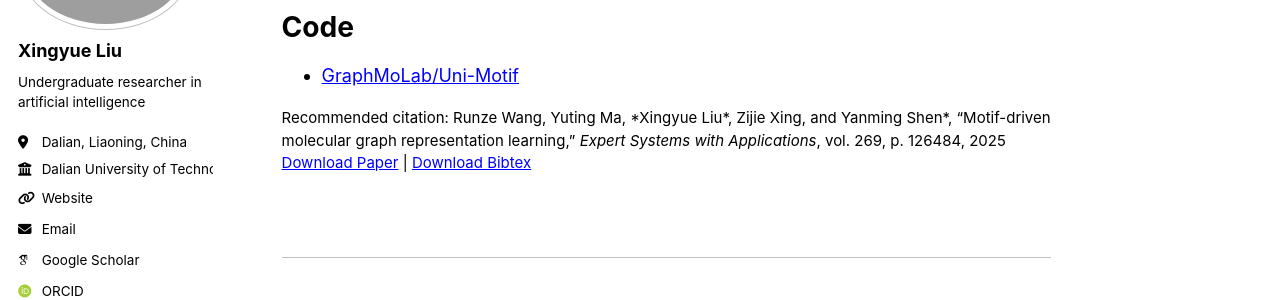
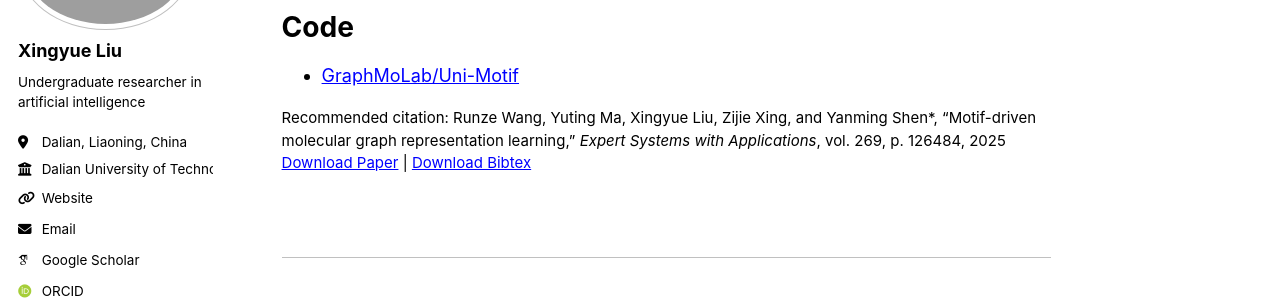
Before and after one commit to recynie/recynie.github.io, a Jekyll site: the page built from _publications/motif-driven-molecular-graph-representation-learning.md, in a window 1280 px wide and 900 px high, scrolled down 930 px. Shown: the part 203-503 px from the top of the window. Built offline with Jekyll 4.4.1, drawn with Linux system fonts in a browser that asks for light colours; some web fonts are replaced; a script bundle is joined from its source files by our own code; library files that are not in the unit come from our copies.

```diff
--- a/_publications/motif-driven-molecular-graph-representation-learning.md
+++ b/_publications/motif-driven-molecular-graph-representation-learning.md
@@ -9,7 +9,7 @@ venue: 'Expert Systems with Applications'
 slidesurl:
 paperurl: 'https://recynie.github.io/files/motif-driven-molecular-graph-representation-learning.pdf'
 bibtexurl: 'https://recynie.github.io/files/motif-driven-molecular-graph-representation-learning.bib'
-citation: 'Runze Wang, Yuting Ma, *Xingyue Liu*, Zijie Xing, and Yanming Shen*, “Motif-driven molecular graph representation learning,” <i>Expert Systems with Applications</i>, vol. 269, p. 126484, 2025'
+citation: 'Runze Wang, Yuting Ma, Xingyue Liu, Zijie Xing, and Yanming Shen*, “Motif-driven molecular graph representation learning,” <i>Expert Systems with Applications</i>, vol. 269, p. 126484, 2025'
 ---
 Abstract
 ======
```
